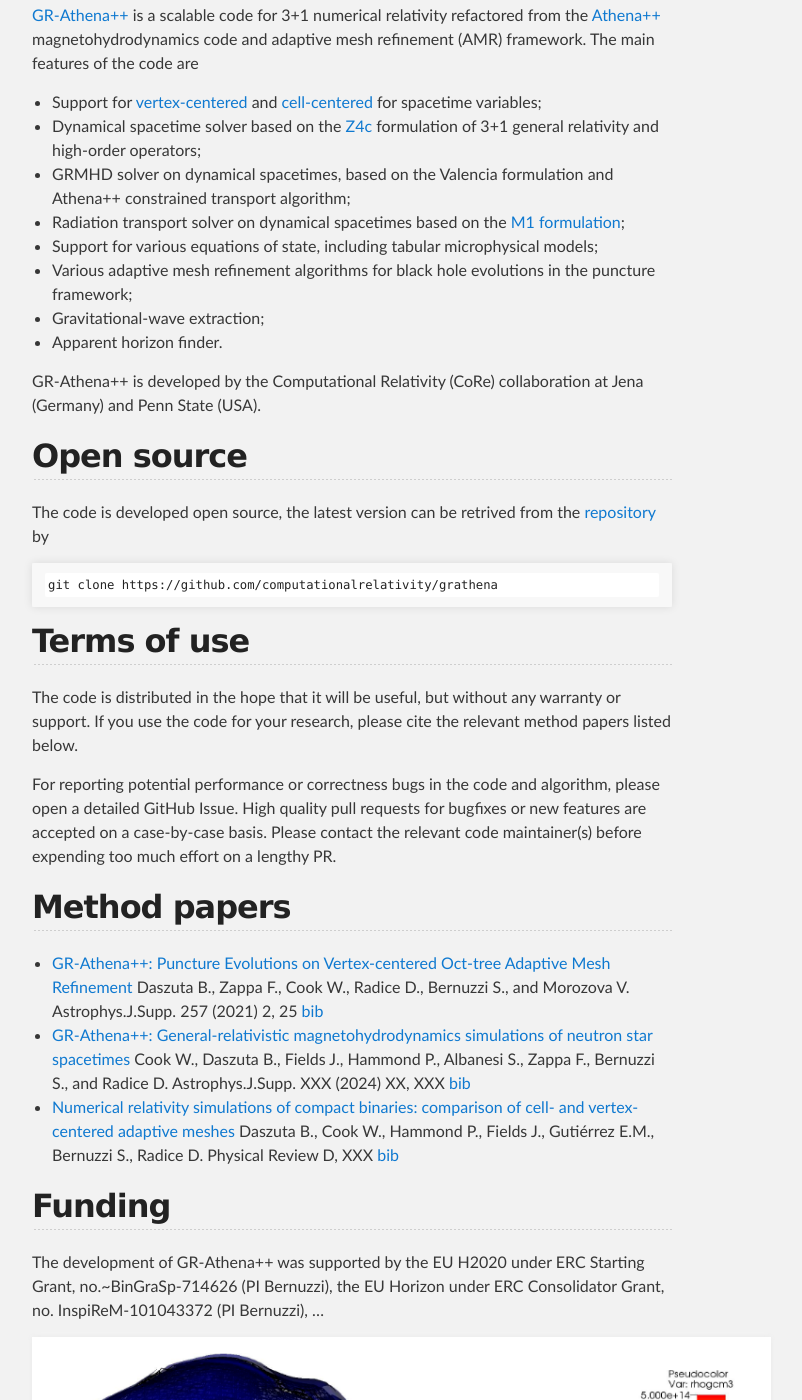
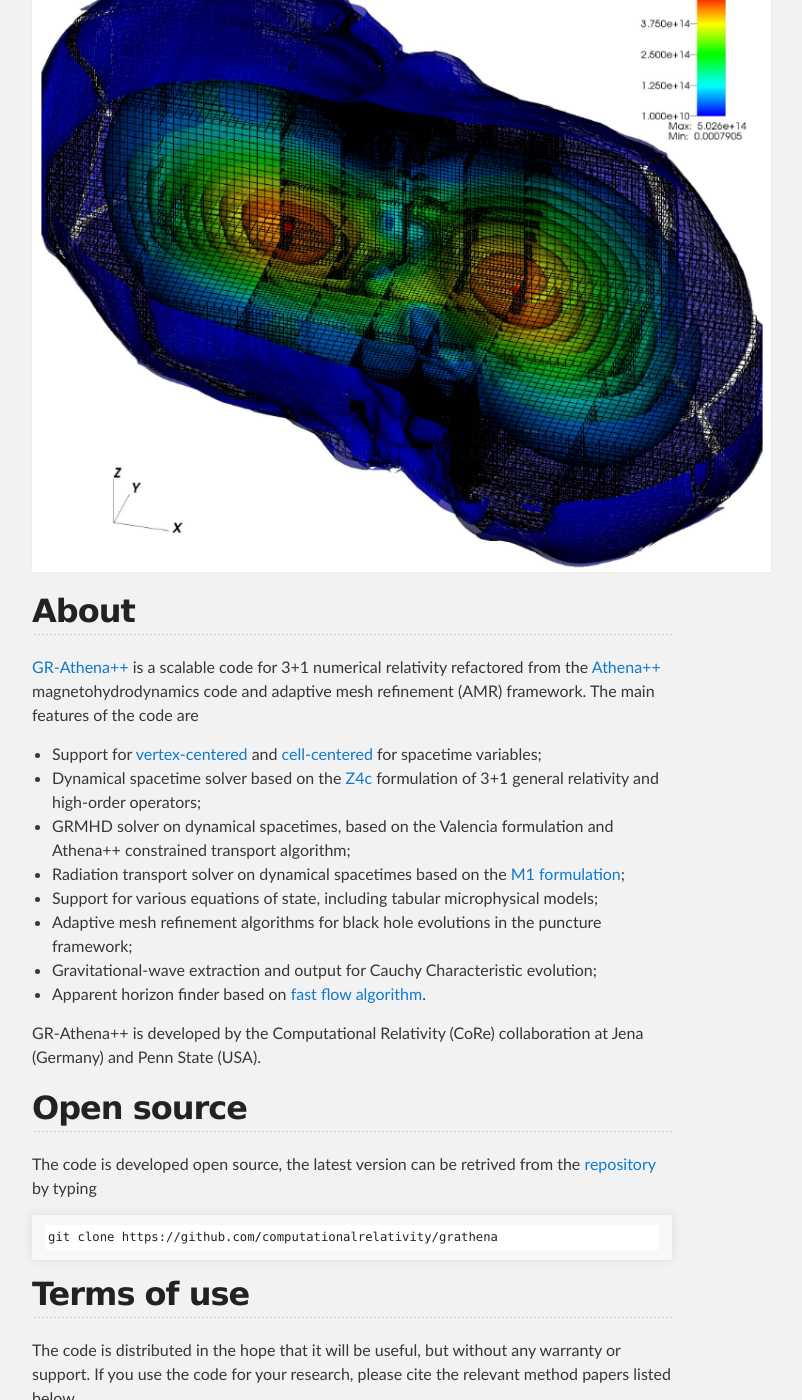
Before and after one commit to computationalrelativity/grathenacode, a Jekyll site: the page built from index.md, in a window 1280 px wide and 1400 px high, scrolled down 364 px. Shown: the whole window, without its empty margins (288-1090 px from the left). Built offline with Jekyll 4.4.1, drawn with Linux system fonts in a browser that asks for light colours.

Commit message:
WIP More text

````diff
--- a/index.md
+++ b/index.md
@@ -3,6 +3,8 @@ layout: default
 ---
 
 **UNDER CONSTRUCTION**
+
+![grathena](./assets/images/2311.04989.png)
 
 ## About
 
@@ -13,15 +15,15 @@ layout: default
  * GRMHD solver on dynamical spacetimes, based on the Valencia formulation and Athena++ constrained transport algorithm;
  * Radiation transport solver on dynamical spacetimes based on the [M1 formulation](https://arxiv.org/abs/2111.14858);
  * Support for various equations of state, including tabular microphysical models;
- * Various adaptive mesh refinement algorithms for black hole evolutions in the puncture framework;
- * Gravitational-wave extraction;
- * Apparent horizon finder.
+ * Adaptive mesh refinement algorithms for black hole evolutions in the puncture framework;
+ * Gravitational-wave extraction and output for Cauchy Characteristic evolution;
+ * Apparent horizon finder based on [fast flow algorithm](https://arxiv.org/abs/gr-qc/9707050).
 
 GR-Athena++ is developed by the Computational Relativity (CoRe) collaboration at Jena (Germany) and Penn State (USA).
 
 ## Open source
 
-The code is developed open source, the latest version can be retrived from the [repository](https://github.com/computationalrelativity/grathena) by
+The code is developed open source, the latest version can be retrived from the [repository](https://github.com/computationalrelativity/grathena) by typing
 
 ```
 git clone https://github.com/computationalrelativity/grathena
@@ -35,16 +37,16 @@ For reporting potential performance or correctness bugs in the code and algorith
 
 ## Method papers
 
- * [GR-Athena++: Puncture Evolutions on Vertex-centered Oct-tree Adaptive Mesh Refinement](https://arxiv.org/abs/2101.08289) Daszuta B., Zappa F., Cook W., Radice D., Bernuzzi S., and Morozova V. Astrophys.J.Supp. 257 (2021) 2, 25 [bib](https://ui.adsabs.harvard.edu/abs/2021ApJS..257...25D/exportcitation)
- * [GR-Athena++: General-relativistic magnetohydrodynamics simulations of neutron star spacetimes](https://arxiv.org/abs/2311.04989) Cook W., Daszuta B., Fields J., Hammond P., Albanesi S., Zappa F., Bernuzzi S., and Radice D. Astrophys.J.Supp. XXX (2024) XX, XXX [bib](https://ui.adsabs.harvard.edu/abs/2023arXiv231104989C/exportcitation)
- * [Numerical relativity simulations of compact binaries: comparison of cell- and vertex-centered adaptive meshes](https://arxiv.org/abs/2406.09139) Daszuta B., Cook W., Hammond P., Fields J., Gutiérrez E.M., Bernuzzi S., Radice D. Physical Review D, XXX [bib](https://ui.adsabs.harvard.edu/abs/2024arXiv240609139D/exportcitation)
+ * [GR-Athena++: Puncture Evolutions on Vertex-centered Oct-tree Adaptive Mesh Refinement](https://arxiv.org/abs/2101.08289) Daszuta B., Zappa F., Cook W., Radice D., Bernuzzi S., and Morozova V. Astrophys.J.Supp. 257 (2021) 2, 25 [(bib)](https://ui.adsabs.harvard.edu/abs/2021ApJS..257...25D/exportcitation)
+ * [GR-Athena++: General-relativistic magnetohydrodynamics simulations of neutron star spacetimes](https://arxiv.org/abs/2311.04989) Cook W., Daszuta B., Fields J., Hammond P., Albanesi S., Zappa F., Bernuzzi S., and Radice D. Astrophys.J.Supp. XXX (2024) XX, XXX [(bib)](https://ui.adsabs.harvard.edu/abs/2023arXiv231104989C/exportcitation)
+ * [Numerical relativity simulations of compact binaries: comparison of cell- and vertex-centered adaptive meshes](https://arxiv.org/abs/2406.09139) Daszuta B., Cook W., Hammond P., Fields J., Gutiérrez E.M., Bernuzzi S., Radice D. Physical Review D, XXX [(bib)](https://ui.adsabs.harvard.edu/abs/2024arXiv240609139D/exportcitation)
 
 ## Funding
 
 The development of GR-Athena++ was supported by the EU H2020 under ERC Starting Grant, no.~BinGraSp-714626 (PI Bernuzzi), the EU Horizon under ERC Consolidator Grant, no. InspiReM-101043372 (PI Bernuzzi), ...
 
 
-![grathena](./assets/images/2311.04989.png)
+
 
 
 
````
